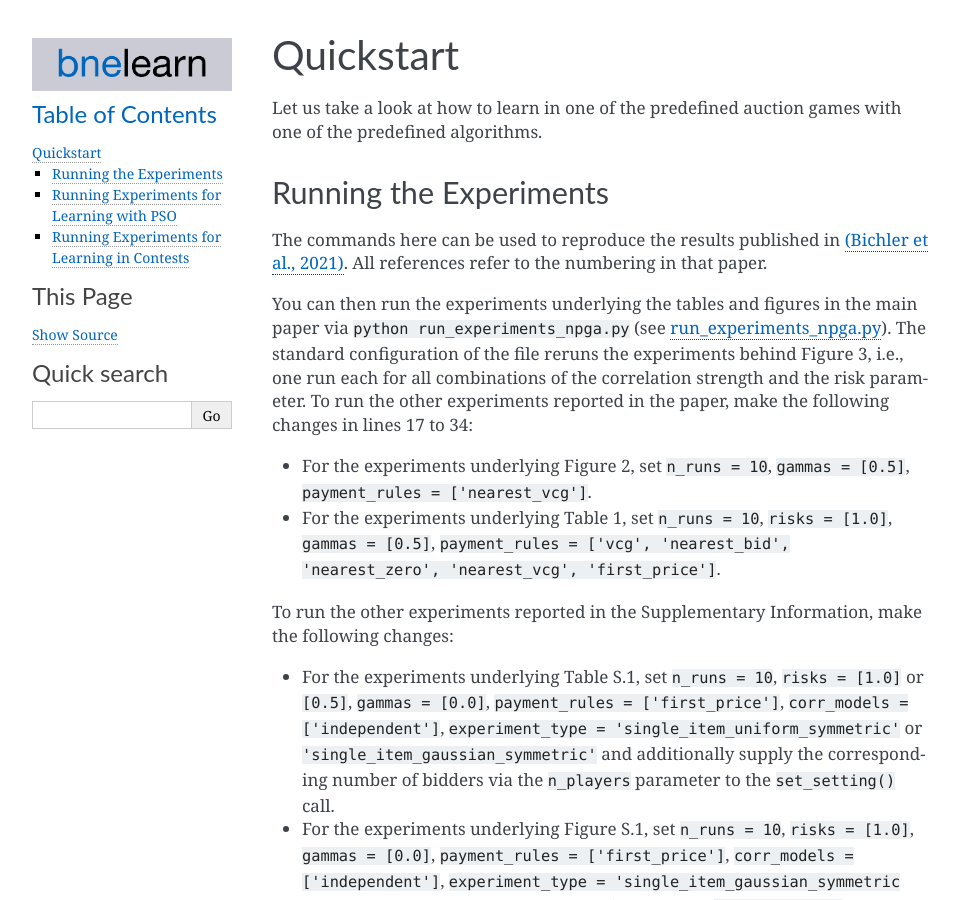
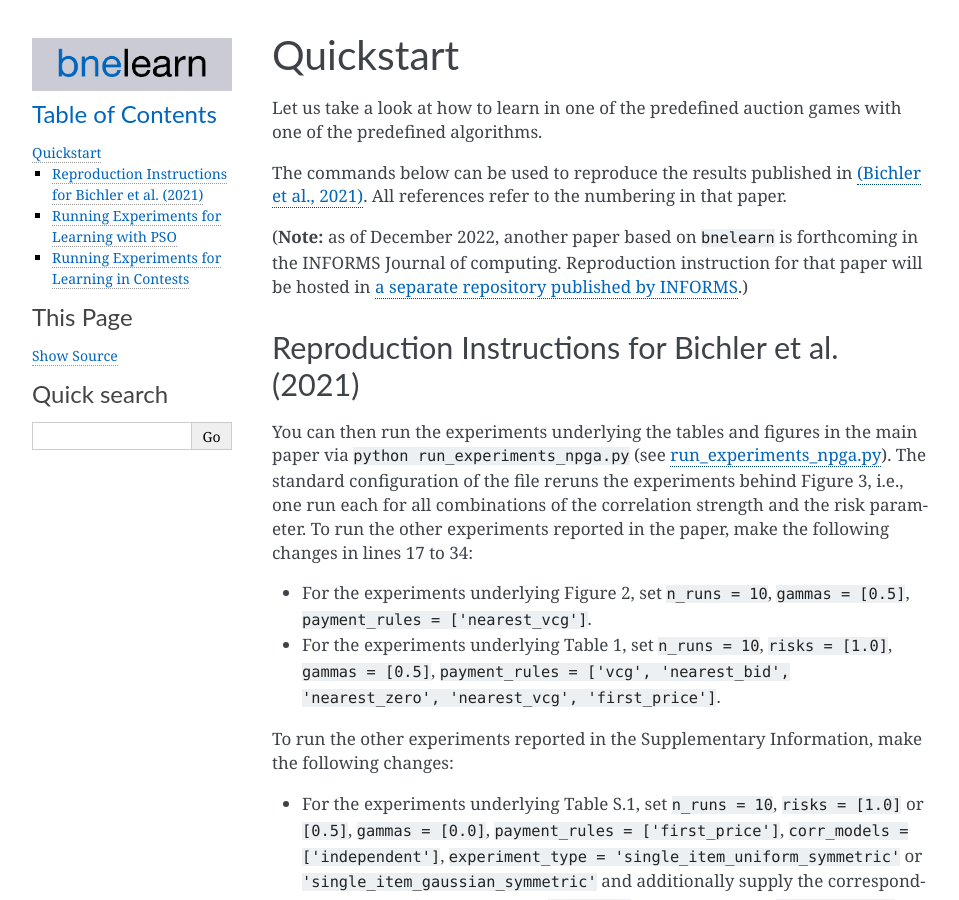
Before and after one commit to heidekrueger/bnelearn, a Sphinx documentation site: the page built from docs/usage/quickstart.rst, in a window 1280 px wide and 900 px high. Shown: the whole window, without its empty margins (148-1107 px from the left). Built offline with Sphinx 7.4.7, drawn with Linux system fonts in a browser that asks for light colours; pages that are not in the unit, such as notebooks, are missing from menus.

Commit message:
Update quickstart.rst to reflect new publication

```diff
--- a/docs/usage/quickstart.rst
+++ b/docs/usage/quickstart.rst
@@ -5,10 +5,12 @@ Quickstart
 Let us take a look at how to learn in one of the predefined auction games with one of the predefined algorithms.
 
 
-Running the Experiments
-=======================
+The commands below can be used to reproduce the results published in `(Bichler et al., 2021) <https://www.nature.com/articles/s42256-021-00365-4>`_. All references refer to the numbering in that paper.
 
-The commands here can be used to reproduce the results published in `(Bichler et al., 2021) <https://www.nature.com/articles/s42256-021-00365-4>`_. All references refer to the numbering in that paper.
+(**Note:** as of December 2022, another paper based on ``bnelearn`` is forthcoming in the INFORMS Journal of computing. Reproduction instruction for that paper will be hosted in `a separate repository published by INFORMS <https://github.com/heidekrueger/ijoc-publication-repository>`_.)
+
+Reproduction Instructions for Bichler et al. (2021)
+===================================================
 
 You can then run the experiments underlying the tables and figures in the main paper via ``python run_experiments_npga.py`` (see `run_experiments_npga.py <https://github.com/heidekrueger/bnelearn/blob/main/run_experiments_npga.py>`_). The standard configuration of the file reruns the experiments behind Figure 3, i.e., one run each for all combinations of the correlation strength and the risk parameter. To run the other experiments reported in the paper, make the following changes in lines 17 to 34:
 
```
